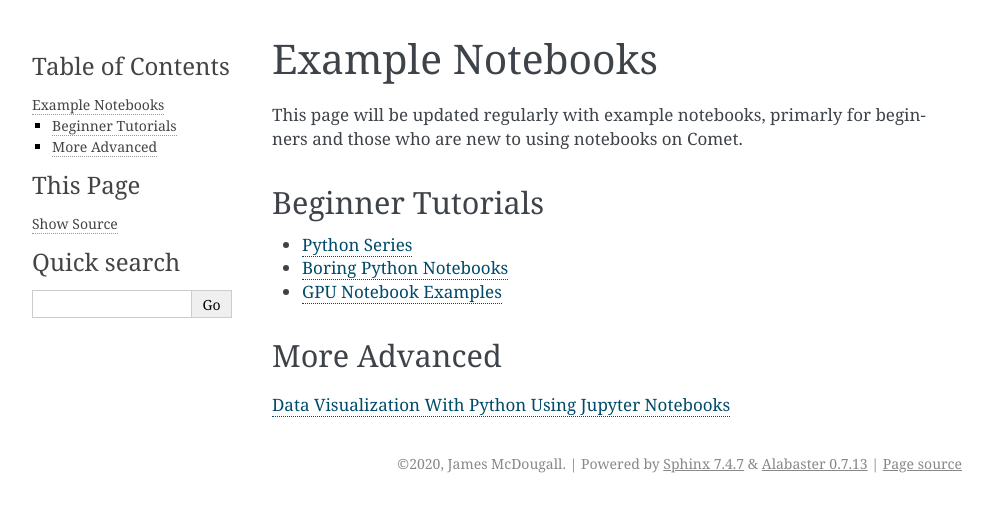
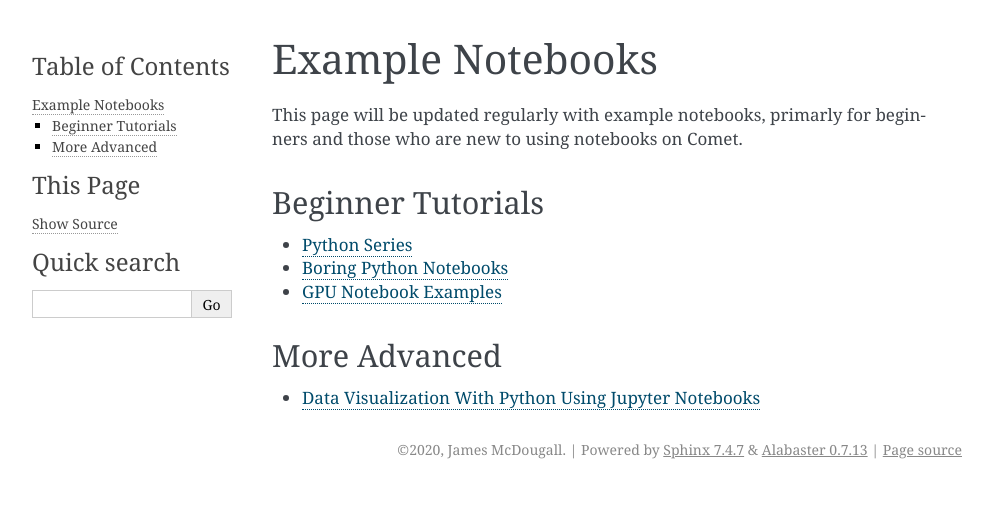
Before and after one commit to sdsc-hpc-training-org/notebooks-101, a Sphinx documentation site: the page built from Docs/source/examples.md, in a window 1280 px wide. Shown: the top 512 px of the page, without its empty margins (148-1141 px from the left). Built offline with Sphinx 7.4.7, drawn with Linux system fonts in a browser that asks for light colours.

Commit message:
update methods, menu

```diff
--- a/Docs/source/examples.md
+++ b/Docs/source/examples.md
@@ -7,4 +7,4 @@ This page will be updated regularly with example notebooks, primarly for beginne
 * [GPU Notebook Examples](https://github.com/sdsc-hpc-training-org/notebook_examples)
 
 ## More Advanced
-[Data Visualization With Python Using Jupyter Notebooks](https://github.com/sdsc-hpc-training-org/webinars/tree/master/201912_data_viz_python)
+* [Data Visualization With Python Using Jupyter Notebooks](https://github.com/sdsc-hpc-training-org/webinars/tree/master/201912_data_viz_python)
```
